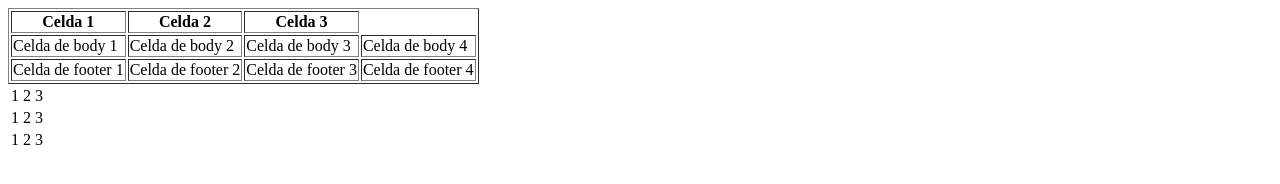
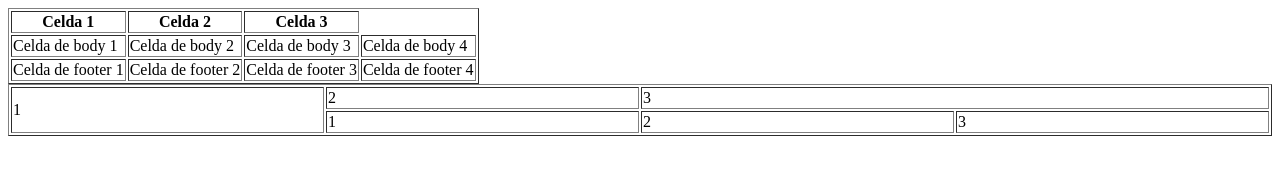
Before and after one commit to alancrisanto/Github-Test, a plain HTML site: page table.html in a window 1280 px wide. Drawn offline with Linux system fonts and the light colour scheme.

Commit message:
Using colspan and rowspan

```diff
--- a/table.html
+++ b/table.html
@@ -33,11 +33,11 @@
         </tfoot>
     </table>
 
-    <table>
+    <table border="1" style="width: 100%;">
         <tr>
-            <td>1</td>
+            <td rowspan="2">1</td>
             <td>2</td>
-            <td>3</td>
+            <td colspan="2">3</td>
         </tr>
 
         <tr>
@@ -45,13 +45,7 @@
             <td>2</td>
             <td>3</td>
         </tr>
+    </table>
 
-        <tr>
-            <td>1</td>
-            <td>2</td>
-            <td>3</td>
-        </tr>
-
-    </table>
 </body>
 </html>
```
